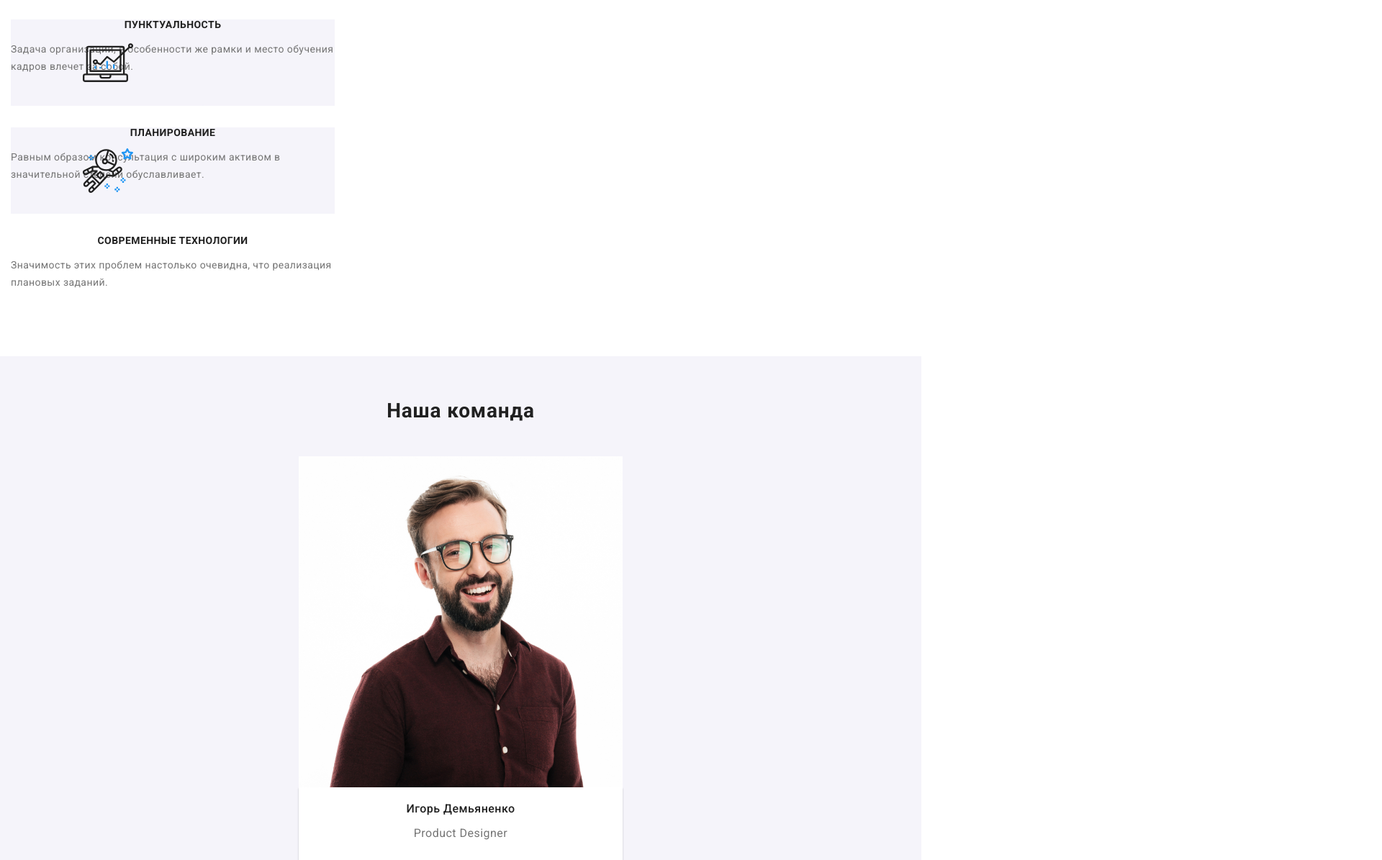
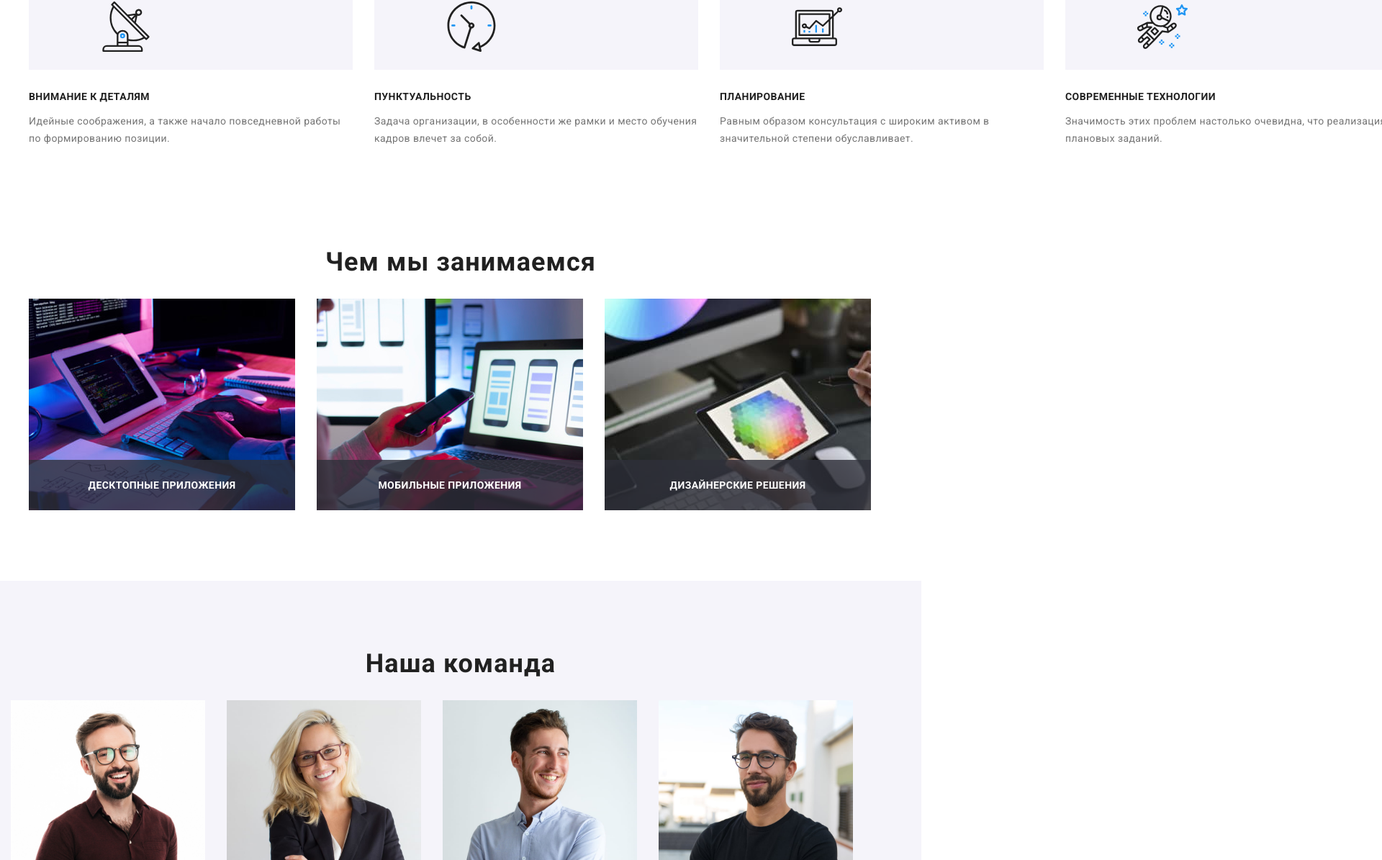
Before and after one commit to Saminka/dz_8_final, a plain HTML site: page index.html in a window 1280 px wide. Shown: the part 813-2008 px from the top of the page at 72% size, 1920 px wide, since content can reach past the window. Drawn offline with nearby package versions, Linux system fonts and the light colour scheme.

Commit message:
меняет min на max и исправляет advantages

```diff
--- a/sass/components/_advantages.scss
+++ b/sass/components/_advantages.scss
@@ -3,10 +3,11 @@
   padding-top: 94px;
   padding-bottom: 94px;
 
-  @media (min-width: 480px) {
-    width: 480px;
+  @media (max-width: 480px) {
+    width: 100%;
     margin-top: 60px;
     padding-top: 0;
+    padding-bottom: 60px;
   }
 }
 
@@ -18,8 +19,8 @@
   margin-left: auto;
   margin-right: auto;
 
-  @media (min-width: 480px) {
-    width: 480px;
+  @media (max-width: 480px) {
+    width: 100%;
     padding: 0 15px;
     margin: 0 auto;
   }
@@ -28,7 +29,7 @@
 .advantages-item:not(:first-child) {
   margin-left: 30px;
 
-  @media (min-width: 480px) {
+  @media (max-width: 480px) {
     margin-left: 0px;
   }
 }
@@ -41,7 +42,7 @@
     background-color: #f5f4fa;
     width: 450px;
     height: 120px;
-    margin-bottom: 30px;
+    margin-bottom: 136px;
   }
 }
 
@@ -62,13 +63,14 @@
   margin-right: 0;
   border-radius: 4px;
 
-  @media (min-width: 480px) {
+  @media (max-width: 480px) {
     display: flex;
     justify-content: center;
     align-items: center;
     padding-top: 25px;
     padding-bottom: 25px;
-    margin-right: 0;
+    margin-right: auto;
+    margin-left: auto;
     border-radius: 4px;
     margin-bottom: 0;
   }
@@ -85,7 +87,7 @@
   margin-bottom: 0;
   margin-bottom: 8px;
 
-  @media (min-width: 480px) {
+  @media (max-width: 480px) {
     margin: 0;
     padding-top: 30px;
     font-weight: bold;
@@ -117,7 +119,7 @@
   display: inline-flex;
   padding-left: 0;
 
-  @media (min-width: 480px) {
+  @media (max-width: 480px) {
     display: inline-block;
     padding: 0;
     margin: 0;
--- a/sass/components/_body.scss
+++ b/sass/components/_body.scss
@@ -6,7 +6,7 @@
   margin-left: auto;
   margin-right: auto;
 
-  @media (min-width: 480px) {
+  @media (max-width: 480px) {
     width: 480px;
   }
 }
@@ -16,6 +16,10 @@ body {
   padding-top: 80px;
   font-family: $font-main;
   font-style: normal;
+
+  @media (max-width: 480px) {
+    width: 480px;
+  }
 }
 
 body img {
--- a/sass/components/_hero.scss
+++ b/sass/components/_hero.scss
@@ -14,9 +14,10 @@
   color: $font-color-light;
   margin: 0;
 
-  @media (min-width: 480px) {
+  @media (max-width: 480px) {
     font-size: 26px;
     margin-bottom: 30px;
+    text-align: center;
   }
 }
 
@@ -41,7 +42,10 @@
   margin-left: auto;
   margin-right: auto;
 
-  @media (min-width: 480px) {
+  @media (max-width: 480px) {
+    width: 480px;
+
+    height: 400px;
     margin: 0;
     padding-left: 15px;
     padding-right: 15px;
@@ -55,10 +59,6 @@
         rgba(47, 48, 58, 0.5)
       ),
       url("../Images/hero_bcg_mobile.jpg");
-
-    width: 100%;
-
-    height: 400px;
   }
 }
 
@@ -68,7 +68,7 @@
   flex-grow: 1;
   padding: 0;
 
-  @media (min-width: 480px) {
+  @media (max-width: 480px) {
     width: 360px;
   }
 }
--- a/sass/components/_nav.scss
+++ b/sass/components/_nav.scss
@@ -13,7 +13,7 @@
   margin: 0;
   padding: 0;
 
-  @media (min-width: 480px) {
+  @media (max-width: 480px) {
     display: none;
   }
 }
@@ -33,7 +33,7 @@ nav .link {
   margin: 0;
   padding: 0;
 
-  @media (min-width: 480px) {
+  @media (max-width: 480px) {
     display: none;
   }
 }
--- a/sass/components/_projects.scss
+++ b/sass/components/_projects.scss
@@ -2,7 +2,7 @@
   padding-top: 0;
   padding-bottom: 94px;
 
-  @media (min-width: 480px) {
+  @media (max-width: 480px) {
     display: none;
   }
 }
--- a/sass/components/_team.scss
+++ b/sass/components/_team.scss
@@ -1,13 +1,10 @@
 .team-container {
-  width: 1230px;
   margin-right: auto;
   margin-left: auto;
   padding-left: 15px;
   padding-right: 15px;
-  margin-left: auto;
-  margin-right: auto;
 
-  @media (min-width: 480px) {
+  @media (max-width: 480px) {
     width: 480px;
     margin-right: auto;
     margin-left: auto;
@@ -22,7 +19,8 @@
   background-color: #f5f4fa;
   margin: 0;
 
-  @media (min-width: 480px) {
+  @media (max-width: 480px) {
+    width: 480px;
     padding-top: 60px;
     padding-bottom: 60px;
     background-color: #f5f4fa;
@@ -41,7 +39,7 @@
   margin-top: 0;
   margin-bottom: 30px;
 
-  @media (min-width: 480px) {
+  @media (max-width: 480px) {
     font-size: 28px;
   }
 }
@@ -109,7 +107,7 @@
 .social-team-item {
   margin-right: 10px;
 
-  @media (min-width: 480px) {
+  @media (max-width: 480px) {
     display: inline;
   }
 }
@@ -156,7 +154,7 @@
   padding-left: 0;
   display: flex;
 
-  @media (min-width: 480px) {
+  @media (max-width: 480px) {
     list-style: none;
     padding-left: 0;
     display: inline-block;
@@ -164,7 +162,7 @@
 }
 
 .team-list img {
-  @media (min-width: 480px) {
+  @media (max-width: 480px) {
     width: 450px;
     height: 460px;
   }
@@ -173,12 +171,12 @@
 .team-list .item {
   width: 270px;
 
-  @media (min-width: 480px) {
-    width: 450px;
+  @media (max-width: 480px) {
+    width: 100%;
   }
 }
 
-@media (min-width: 480px) {
+@media (max-width: 480px) {
   .team-list .item:not(:last-child) {
     margin-bottom: 30px;
   }
```
Also changed, not shown: sass/components/_clients.scss (+5 -5 lines), sass/components/_footer.scss (+11 -11 lines), sass/components/_page-header.scss (+7 -7 lines), css/main.css, css/main.min.css, css/portfolio.css, css/portfolio.min.css, 2 other files.
